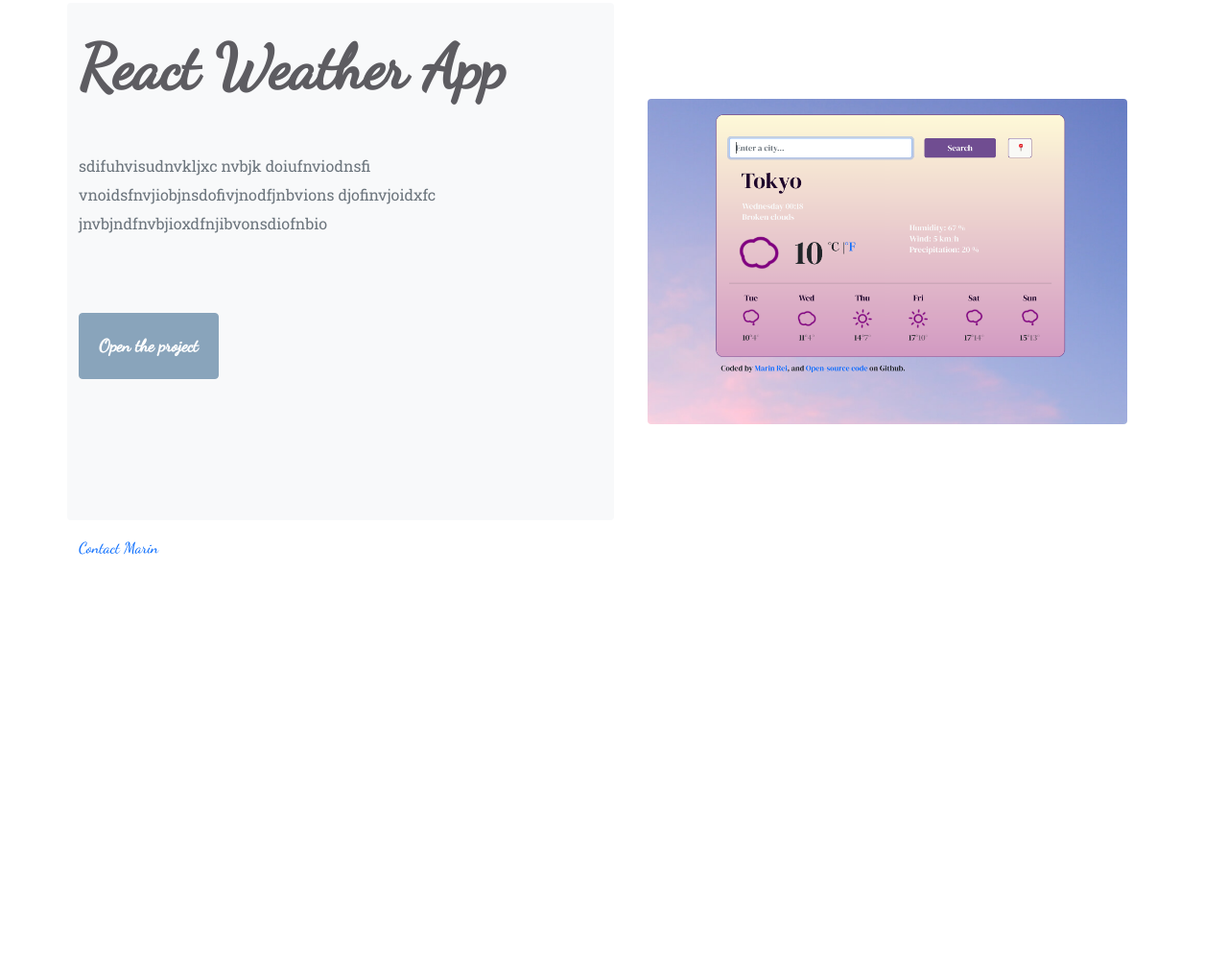
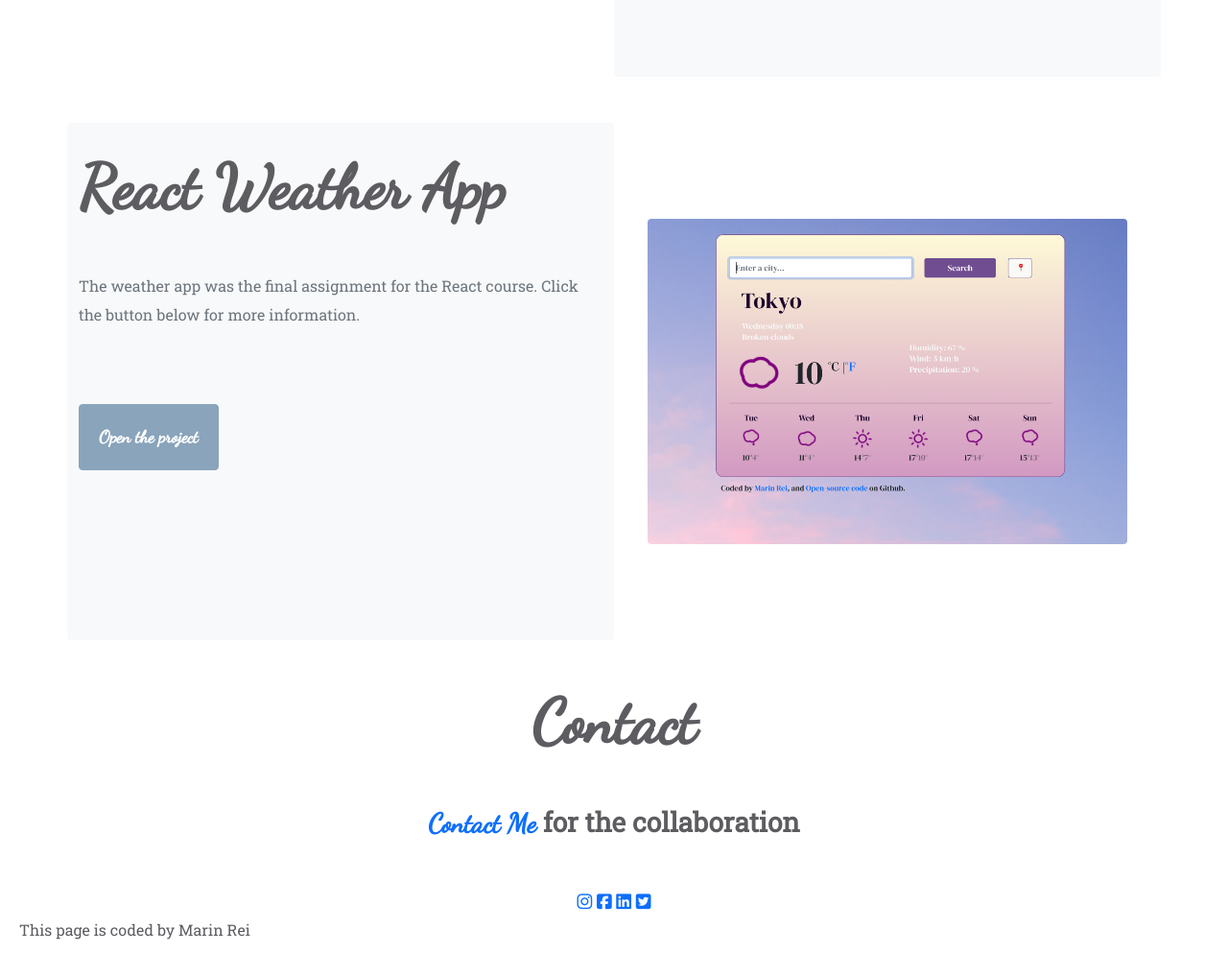
Before and after one commit to mariiiiin913/Portfolio-Project-New, a plain HTML site: page index.html in a window 1280 px wide. Shown: the part 1320-2338 px from the top of the page at 96% size. Before the commit the page ends 1903 px from the top, so only its background shows below. Drawn offline with nearby package versions, Linux system fonts and the light colour scheme.

Commit message:
Updated contact, link-sns

```diff
--- a/index.html
+++ b/index.html
@@ -36,10 +36,10 @@
                 >
               </li>
               <li class="nav-item">
-                <a class="nav-link" href="/index.html#mywork">My work</a>
+                <a class="nav-link" href="/index.html#myprojects">My Projects</a>
               </li>
               <li class="nav-item">
-                <a class="nav-link" href="/index.html.html#contact">Contact me</a>
+                <a class="nav-link" href="/index.html#contact">Contact me</a>
               </li>
             </ul>
           </div>
@@ -48,9 +48,11 @@
     <div class="hero">
     <h1>Marin Rei</h1>
     <h2 class="mb-3">Front-end developer based in Japan</h2>
-    <a href="#" class="btn btn-branding mt-3">Contact me</a>
-    <a href="index.html#mywork" class="btn btn-branding mt-3" id="about-me-btn">My work</a>
+    <a href="index.html#contact" class="btn btn-branding mt-3">Contact me</a>
+    <a href="index.html#myprojects" class="btn btn-branding mt-3" id="about-me-btn">My Projects</a>
 </div>
+<div id="myprojects">
+  <h2 class="text-center mt-5">My Projects</h2>
 <p class="text-center m-5">My featured apps are available below</p>
 <div class="container">
     <div class="row mb-5">
@@ -59,10 +61,11 @@
 </div>
   <div class="col-md-6 bg-light rounded">
     <div class="project-description">
-<h2 class="mb-5" id="mywork"> Schokolade App</h2>
+<h2 class="mb-5"> Schokolade App</h2>
 <p class="text-muted">The Chocolate App was the first project I worked on in my programming life. Please click the button to see my work.</p>
 </div>
   <a href="/" class="btn btn-branding-outline">Open the project</a>
+</div>
 </div>
 </div>
 </div>
@@ -71,11 +74,7 @@
         <div class="col-md-6 bg-light rounded">
             <div class="project-description">
 <h2 class="mb-5"> React Weather App</h2>
-<p class="mb-5 text-muted">sdifuhvisudnvkljxc
-    nvbjk doiufnviodnsfi
-    vnoidsfnvjiobjnsdofivjnodfjnbvions
-    djofinvjoidxfc
-    jnvbjndfnvbjioxdfnjibvonsdiofnbio</p>
+<p class="mb-5 text-muted">The weather app was the final assignment for the React course. Click the button below for more information.</p>
 </div>
 <a href="https://dreamy-elion-c99758.netlify.app" class="btn btn-branding-outline">Open the project</a>
 </div>
@@ -85,19 +84,19 @@
 </div>
 </div>
 <div class="container">
-  <a href="mailto:marin.rei3913@gmail.com"> Contact Marin </a>
+  <div id="contact">
+  <h2 class="text-center mt-5 mb-5">Contact</h2>
+  <h3 class="email-link"><a href="mailto:marin.rei3913@gmail.com">Contact Me</a> for the collaboration</h3>
 </div>
-<div class="container p-0 m-0">
-  <nav class="navbar navbar-expand-lg navbar-dark bg-dark fixed-bottom">
-    <div class="container-fluid">
-      <a class="link-linkedin" href="https://www.linkedin.com/in/marin-rei-70260690/" target="_blank"><i class="fab fa-linkedin"></i></a>
-      <a class="link-instagram" href="https://www.instagram.com/mariiin_photography/" target="_blank"><i class="fab fa-instagram"></i></a>
-      <a class="link-facebook" href="https://www.facebook.com/marin.rei" target="_blank"><i class="fab fa-facebook-square"></i></a>
-    </div>
-  </nav>
+</div>
+<span class="link-sns">
+  <a class="link-instagram" href="https://www.instagram.com/mariiin_photography/" target="_blank"><i class="fab fa-instagram"></i></a>
+  <a class="link-facebook" href="https://www.facebook.com/marin.rei" target="_blank"><i class="fab fa-facebook-square"></i></a>
+  <a class="link-facebook" href="https://www.linkedin.com/in/marin-rei-70260690/" target="_blank"><i class="fab fa-linkedin"></i></a>
+  <a class="link-twitter" href="https://twitter.com/home" target="_blank"><i class="fab fa-twitter-square"></i></a>
 </div>
 </body>
 <footer>
-
+  <p class="text-start">This page is coded by Marin Rei</p>
 </footer>
 </html>
```
